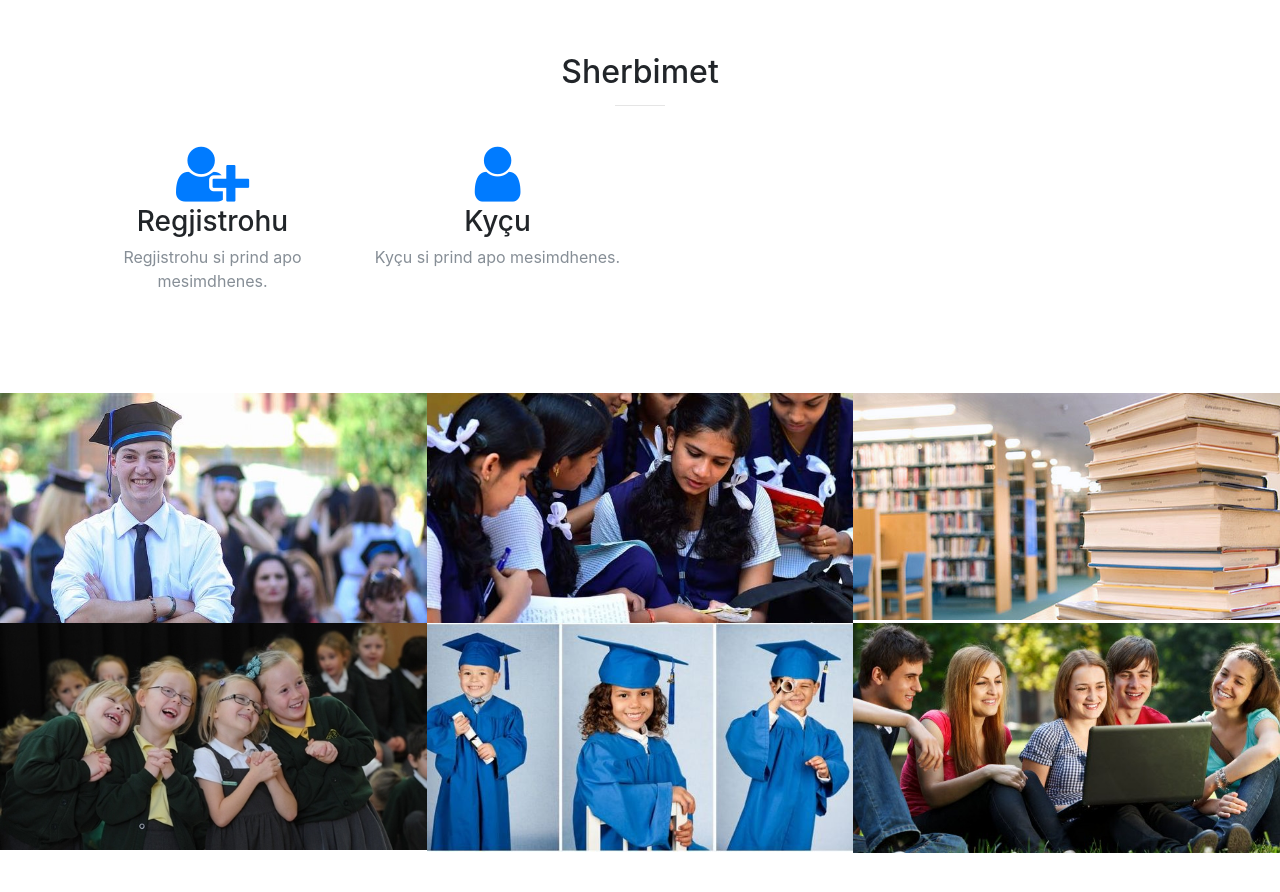
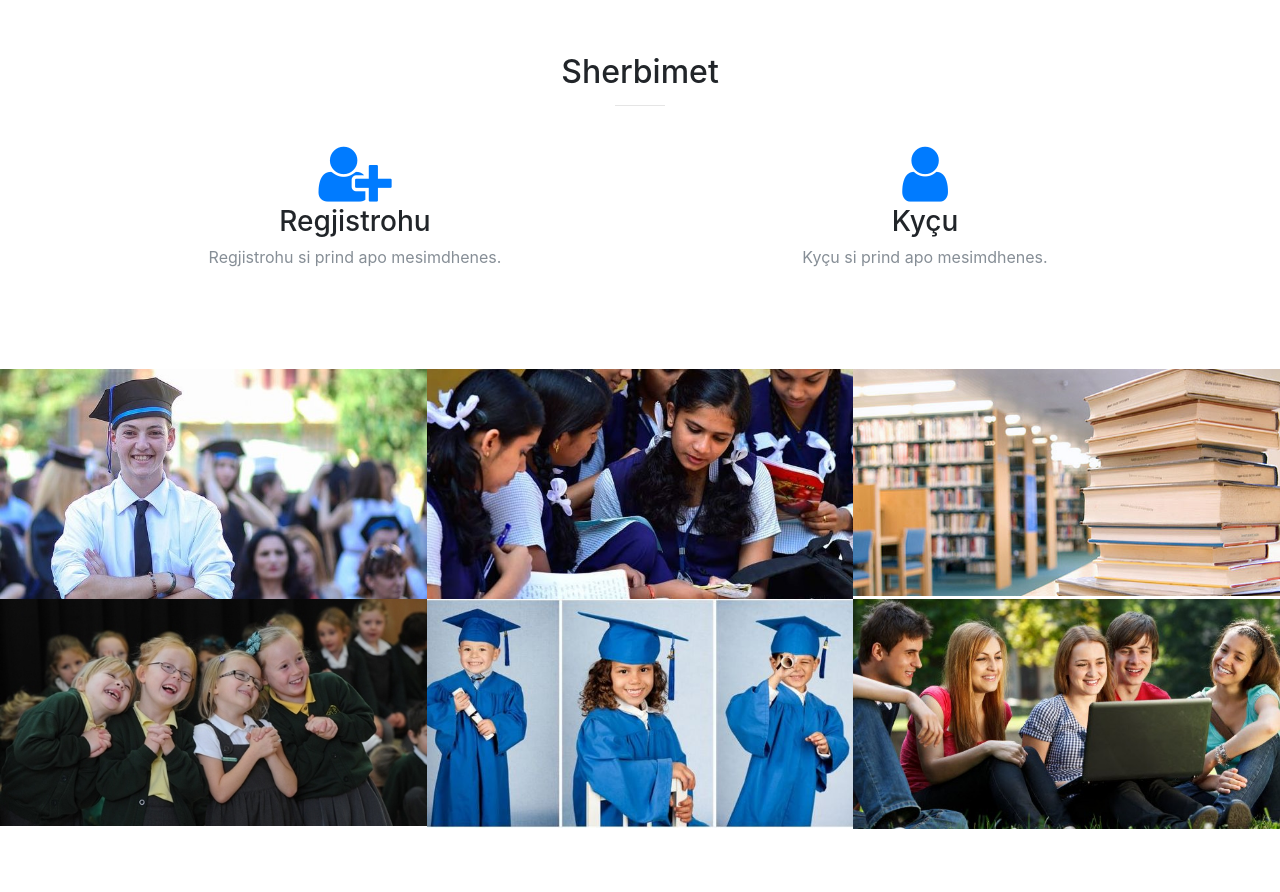
Before and after one commit to RinaNebihu/tech4policy, a website with bundled scripts: page index.html in a window 1280 px wide. Shown: the part 1240-2132 px from the top of the page. Built offline with nearby package versions, Linux system fonts and the light colour scheme.

Commit message:
Ndryshimi tek sherbimet

```diff
--- a/index.html
+++ b/index.html
@@ -89,14 +89,14 @@
       </div>
       <div class="container">
         <div class="row">
-          <div class="col-lg-3 col-md-6 text-center">
+          <div class="col-lg-6 col-md-6 text-center">
             <div class="service-box">
               <i class="fa fa-4x fa-user-plus text-primary sr-icons"></i>
               <h3>Regjistrohu</h3>
               <p class="text-muted">Regjistrohu si prind apo mesimdhenes.</p>
             </div>
           </div>
-          <div class="col-lg-3 col-md-6 text-center">
+          <div class="col-lg-6 col-md-6 text-center">
             <div class="service-box">
               <i class="fa fa-4x fa-user text-primary sr-icons"></i>
               <h3>Kyçu</h3>
```
